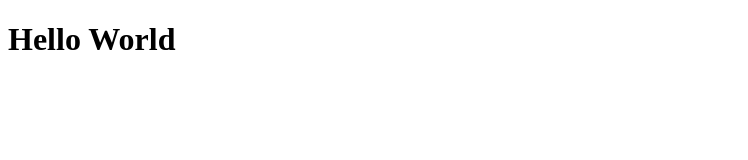
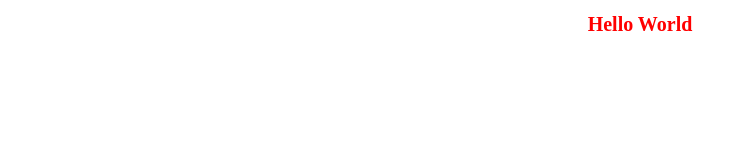
Before and after one commit to banshvatsa/Git-demo3, a plain HTML site: page index.html in a window 1280 px wide. Shown: the whole page, without its empty margins (0-748 px from the left). Drawn offline with Linux system fonts and the light colour scheme.

Commit message:
Changes done

```diff
--- a/index.html
+++ b/index.html
@@ -4,6 +4,7 @@
     <meta charset="UTF-8">
     <meta name="viewport" content="width=device-width, initial-scale=1.0">
     <title>Understanding of github</title>
+    <link href="styles.css" rel="stylesheet">
 </head>
 <body>
     <h1>Hello World</h1>
--- /dev/null
+++ b/styles.css
@@ -0,0 +1,5 @@
+h1{
+    color: red;
+    font-size: 20px;
+    text-align: center;
+}
```
